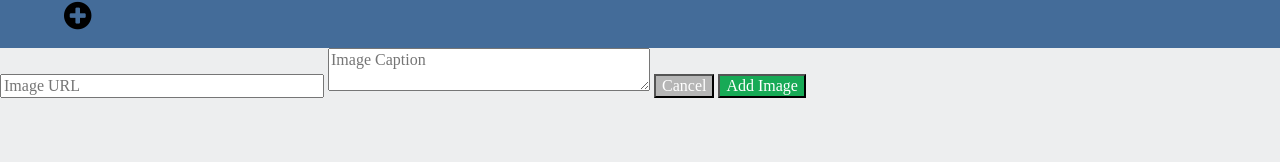
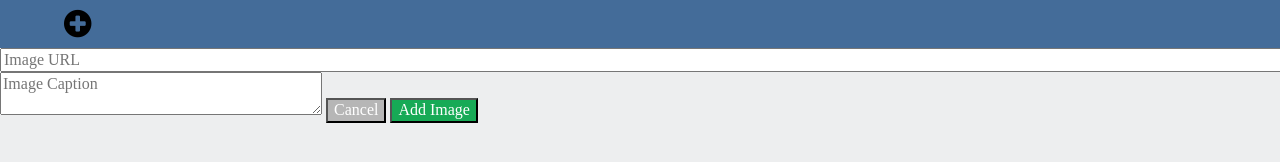
Before and after one commit to MHG16/instagram-clone, a website: page index.html in a window 1280 px wide. Drawn offline with nearby package versions, Linux system fonts and the light colour scheme.

```diff
--- a/styles/main.scss
+++ b/styles/main.scss
@@ -9,7 +9,7 @@
 }
 
 i {
-	margin-left: 2em;
+	margin: 0.25em 0em 0.25em 2em;
 }
 
 
@@ -18,11 +18,12 @@
 }
 
 .imageURL {
-	width: 19.75em;
+	width: 100%;
 }
 
 .imageCaption {
 	width: 19.75em;
+
 }
 
 .cancel {
```
Also changed, not shown: styles/main.css, 1 other file.
